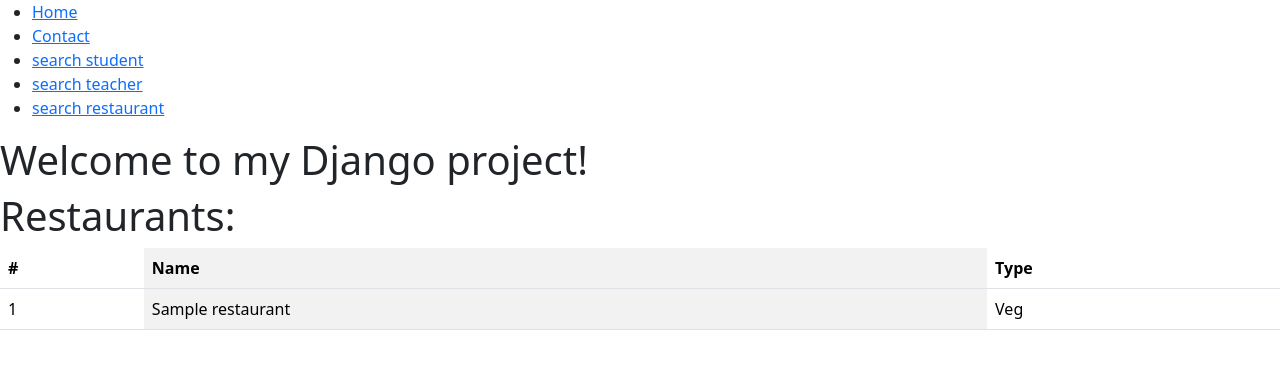
After one commit to varunsahil10/My-Django-Project, a Django app: page /search_restaurant/ in a window 1280 px wide. The commit adds this page. Shown: the top 369 px of the page. Run offline with Django 5.2, Linux system fonts and the light colour scheme; tables that the repository leaves empty hold one stand-in row (values such as "Sample post").

Commit message:
Create Restaurant search:

```diff
--- a/home/templates/base.html
+++ b/home/templates/base.html
@@ -16,6 +16,7 @@
                 <li><a href="{% url 'contact' %}">Contact</a></li>
                 <li><a href="{% url 'search_student' %}">search student</a></li>
                 <li><a href="{% url 'search_teacher' %}">search teacher</a></li>
+                <li><a href="{% url 'search_restaurant' %}">search restaurant</a></li>
             </ul>
         </nav>
     </header>
--- /dev/null
+++ b/home/templates/restaurants.html
@@ -0,0 +1,27 @@
+{% extends 'base.html' %}
+{% block title %}Search{% endblock %}
+{% block content %}
+
+    {{ block.super }}
+
+    <h1>Restaurants:</h1>
+    <table class="table table-striped-columns">
+        <thead>
+            <tr>
+                <th>#</th>
+                <th>Name</th>
+                <th>Type</th>
+            </tr>
+        </thead>
+        <tbody>
+            {% for restaurant in restaurants %}
+            <tr>
+                <td>{{ restaurant.id }}</td>
+                <td>{{ restaurant.name }}</td>
+                <td>{{ restaurant.restaurant_type }}</td>
+            </tr>
+            {% endfor %}
+        </tbody>
+    </table>
+
+{% endblock %}
--- a/home/urls.py
+++ b/home/urls.py
@@ -7,4 +7,5 @@
     path('dynamic_route/<int:number>', dynamic_route),
     path('search_student/', search_student,name='search_student'),
     path('search_teacher/', search_teacher,name='search_teacher'),
+    path('search_restaurant/', search_restaurant,name='search_restaurant'),
 ]
--- a/home/views.py
+++ b/home/views.py
@@ -87,3 +87,17 @@
     }
 
     return render(request, 'search_teacher.html', context)
+
+#restaurant
+
+def search_restaurant(request):
+    restaurants = Restaurant.objects.all()
+
+    # searching restaurant
+    restaurants = Restaurant.objects.all()
+
+    context = {
+        'restaurants': restaurants,
+    }
+
+    return render(request, 'restaurants.html', context)
```
